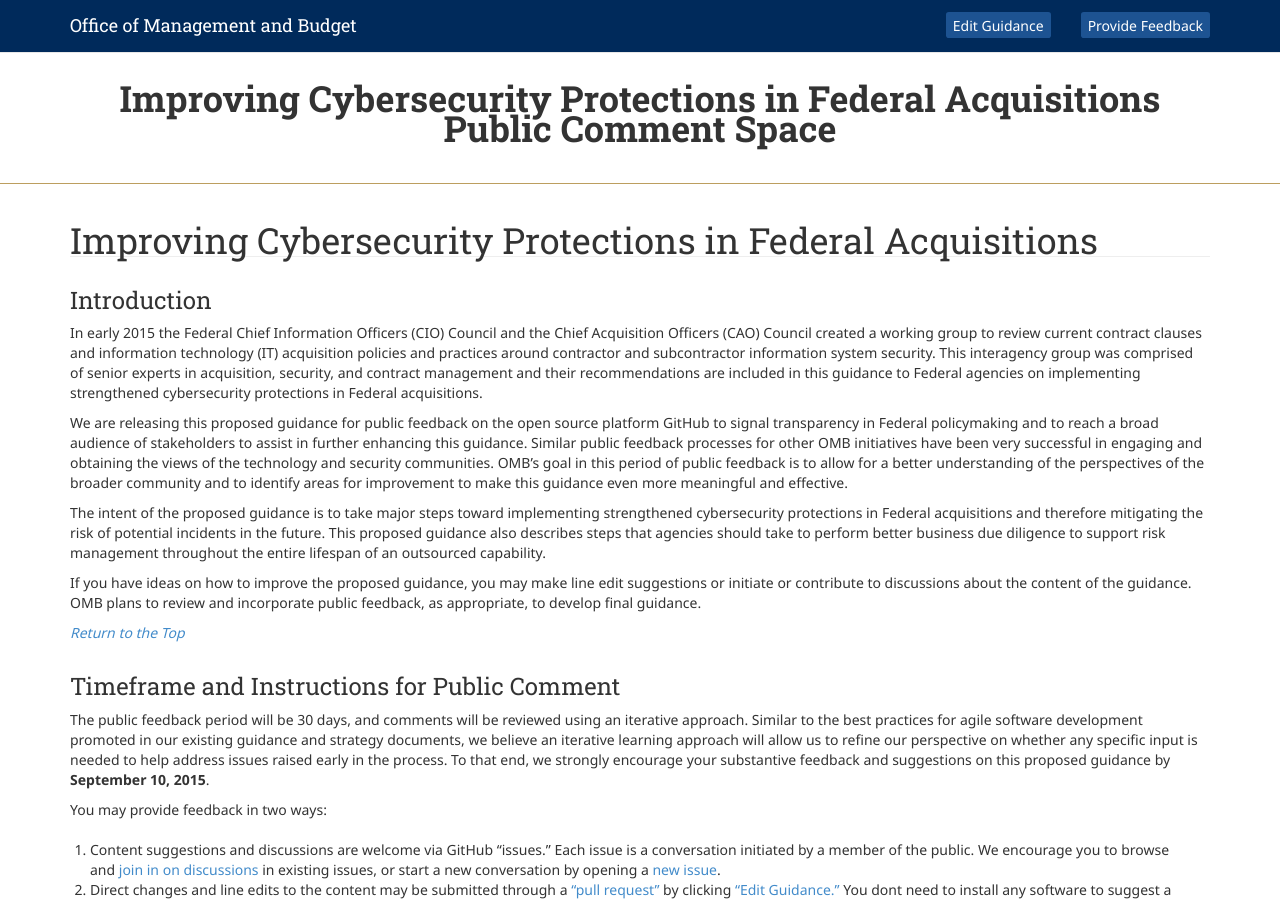
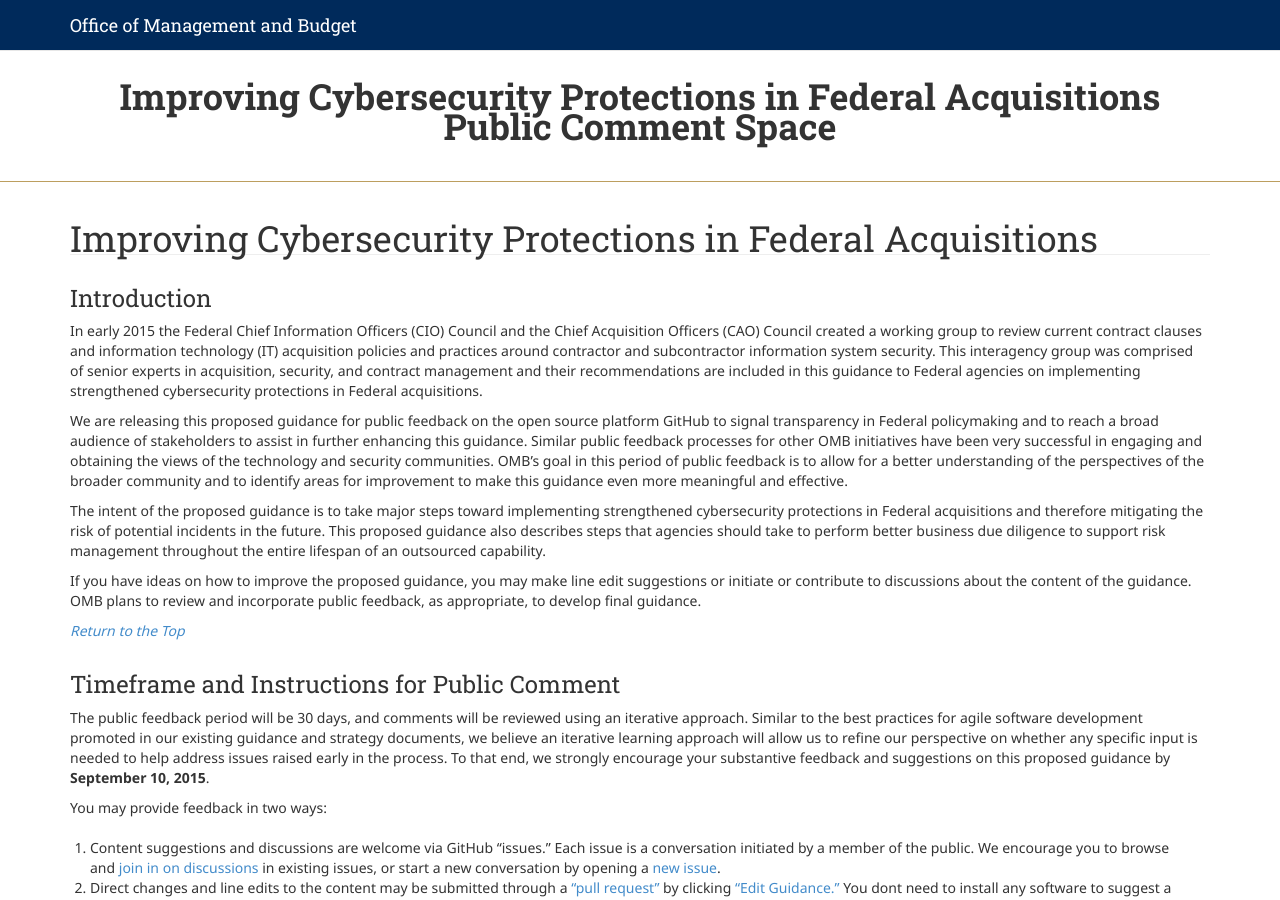
Before and after one commit to WhiteHouse/cyber-acquisitions, a Jekyll site: the page built from index.md, in a window 1280 px wide and 900 px high. Built offline with Jekyll 4.4.1, drawn with Linux system fonts in a browser that asks for light colours.

Commit message:
removing edit buttons

```diff
--- a/_includes/header.html
+++ b/_includes/header.html
@@ -56,7 +56,7 @@
       </div>
       <div class="navbar-collapse collapse">
         <ul class="nav navbar-nav navbar-right">
-          <li><a class="edit-button" href="https://github.com/WhiteHouse/cyber-acquisitions/blob/gh-pages/index.md"><span>Edit Guidance</span></a></li>
+          <!-- <li><a class="edit-button" href="https://github.com/WhiteHouse/cyber-acquisitions/blob/gh-pages/index.md"><span>Edit Guidance</span></a></li>
 	  <li><a class="edit-button" href="https://github.com/WhiteHouse/cyber-acquisitions/issues"><span>Provide Feedback</span></a></li>
           <!-- li class="dropdown">
            <a href="#" class="dropdown-toggle" data-toggle="dropdown">Sections<span class="caret"></span></a>
```
